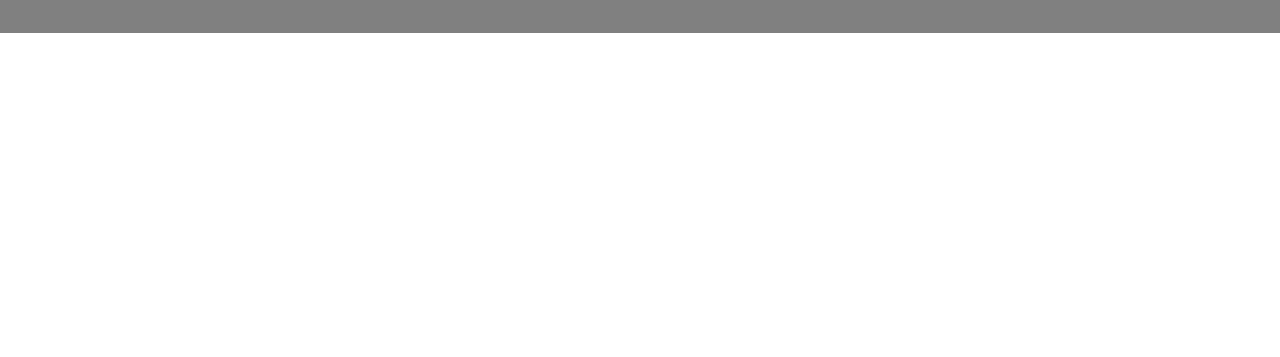
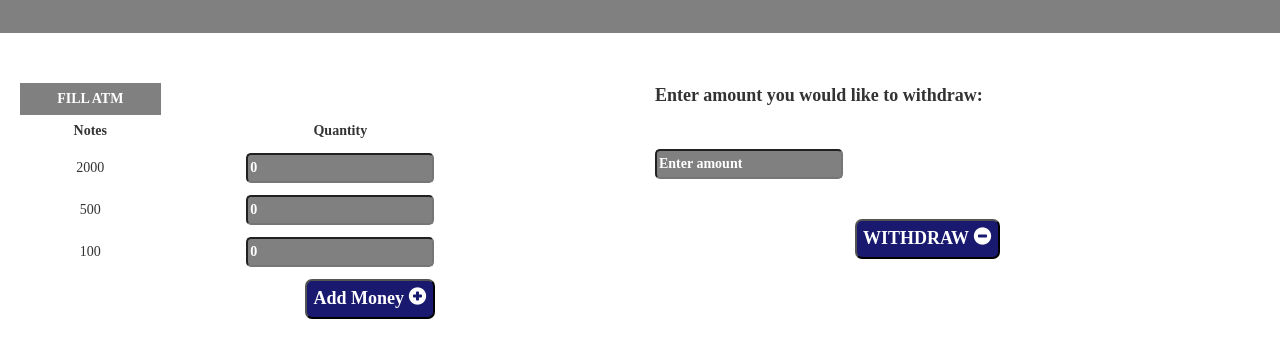
Before and after one commit to raj-barnwal/ATMBasic, a plain HTML site: page index.html in a window 1280 px wide. Shown: the part 67-424 px from the top of the page. Drawn offline with nearby package versions, Linux system fonts and the light colour scheme.

Commit message:
After Home Page

```diff
--- a/index.html
+++ b/index.html
@@ -16,6 +16,53 @@
         <div class="col-md-6">CUSTOMER VIEW</div>
     </div>
 </div>
+<div class="row">
+    <div class="currencyReport">
+
+    </div>
+    <div class="col-md-6">
+        <table>
+            <thead>
+            <tr>
+            <th rowspan="2">FILL ATM</th>
+            </tr>
+            </thead>
+           <tbody>
+            <tr>
+                <th>Notes </th>
+                <th> Quantity</th>
+            </tr>
+            <tr>
+                <td>2000 </td>
+                <td> <input type="number" value="0" id="no2000" min="0" required></td>
+            </tr>
+
+            <tr>
+                <td>500 </td>
+                <td> <input type="number" value="0" id="no500" min="0" required></td>
+            </tr>
+
+            <tr>
+                <td>100 </td>
+                <td> <input type="number" value="0" id="no100" min="0" required></td>
+            </tr>
+            <tr>
+                <td colspan="2"><button type="button" id="addNote" onclick="addNotes()">Add Money&nbsp;<span class="glyphicon glyphicon-plus-sign"></span></button></td>
+            </tr>
+           </tbody>
+        </table> <br>
+
+
+    </div>
+    <div class="col-md-6">
+        <p>Enter amount you would like to withdraw:</p>
+        <input type="text" placeholder="Enter amount"><br/>
+        <br/><br/>
+        <button type="button" id="withdrawbtn">WITHDRAW&nbsp;<span class="glyphicon glyphicon-minus-sign"></span></button>
+    </div>
+
+</div>
+
 
 </body>
 </html>
--- a/scriptFile.js
+++ b/scriptFile.js
@@ -1,3 +1,20 @@
-/**
- * Created by ttn on 3/7/17.
- */
+function addNotes()
+{
+    var noof2000=parseInt(document.getElementById('no2000').value);
+    var noof500=parseInt(document.getElementById('no500').value);
+    var noof100=parseInt(document.getElementById('no100').value);
+    var total_notes_added=noof2000+noof500+noof100;
+    var total_money=(noof2000*2000+noof500*500+noof100*100);
+
+    alert("Total notes Added :" + total_notes_added + "\nTotal Money Added : " + total_money + "\nNumber of 2000 notes : " + noof2000 + "\n" + "Number of 500 notes : " + noof500+ "\n" + "Number of 100 notes : " + noof100);
+}
+
+
+/*
+$(document).ready(function(){
+    ('#addNote').click(function () {
+        $('.currencyReport').append('<table><tr><td>+$("#no2000").val()</td></tr>')
+    });
+
+
+})*/
--- a/style.css
+++ b/style.css
@@ -8,3 +8,70 @@
     font-size:x-large;
     padding:30px;
 }
+
+p{
+    font-family: "Times New Roman", Georgia, Serif;
+    font-weight: bold;
+    font-size: large;
+    padding-top: 50px;
+    padding-bottom:30px;
+}
+input{
+    border-radius: 5px;
+    height:30px;
+    background-color: gray;
+    color: white;
+    font-family: "Times New Roman", Georgia, Serif;
+    font-weight: bold;
+
+}
+#withdrawbtn{
+    border-radius:7px;
+    background-color: midnightblue;
+    color: white;
+    font-family: "Times New Roman", Georgia, Serif;
+    font-weight: bold;
+    font-size: large;
+    margin-left:200px;
+    height:40px;
+}
+#addNote{
+    border-radius:7px;
+    background-color: midnightblue;
+    color: white;
+    font-family: "Times New Roman", Georgia, Serif;
+    font-weight: bold;
+    font-size: large;
+    height:40px;
+    margin-left:200px;
+}
+input::-webkit-input-placeholder {
+    color: white !important;
+}
+
+input:-moz-placeholder { /* Firefox 18- */
+    color: white !important;
+}
+
+input:-ms-input-placeholder {
+    color: white !important;
+}
+
+table {
+    margin-top:50px;
+    font-family: "Times New Roman", Georgia, Serif;
+    border-collapse: collapse;
+    width: 80%;
+    margin-left:20px;
+}
+
+td,th{
+    text-align: center;
+    padding: 6px;
+}
+thead {
+    background-color: grey;
+    color: white;
+    margin-left: 50px;
+    border-radius: 5px;
+}
```
